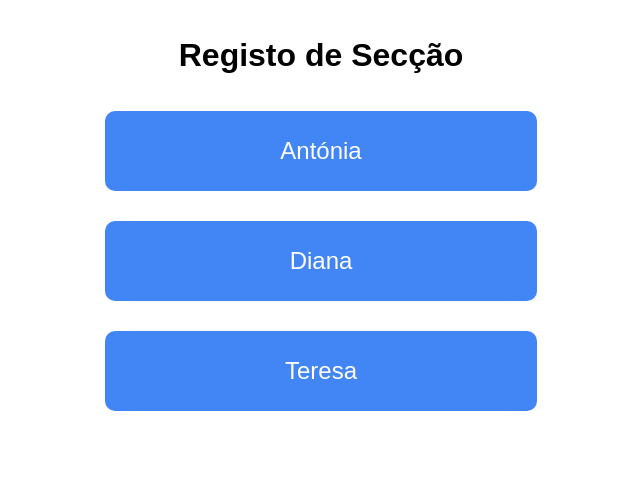
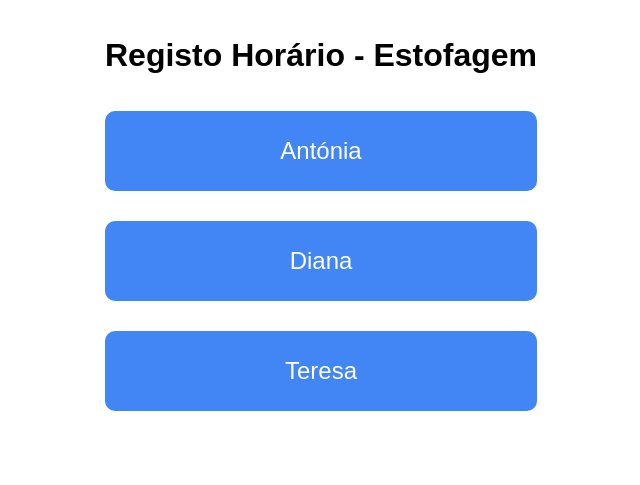
Before and after one commit to CIFCoelho/registo-horas, a plain HTML site: page docs/index.html in a window 1280 px wide. Shown: the whole page, without its empty margins (319-959 px from the left). Drawn offline with Linux system fonts and the light colour scheme.

Commit message:
Update index.html

```diff
--- a/docs/index.html
+++ b/docs/index.html
@@ -1,7 +1,7 @@
 <!doctype html>
 <meta charset="utf-8">
 <meta name="viewport" content="width=device-width, initial-scale=1, maximum-scale=1">
-<title>Registo de Secção</title>
+<title>Registo Horário</title>
 <style>
   body {
     font-family: sans-serif;
@@ -32,7 +32,7 @@
   }
 </style>
 
-<h1>Registo de Secção</h1>
+<h1>Registo Horário - Estofagem</h1>
 <div id="employee-buttons">
   <button class="employee-button" data-name="Antónia">Antónia</button>
   <button class="employee-button" data-name="Diana">Diana</button>
```
